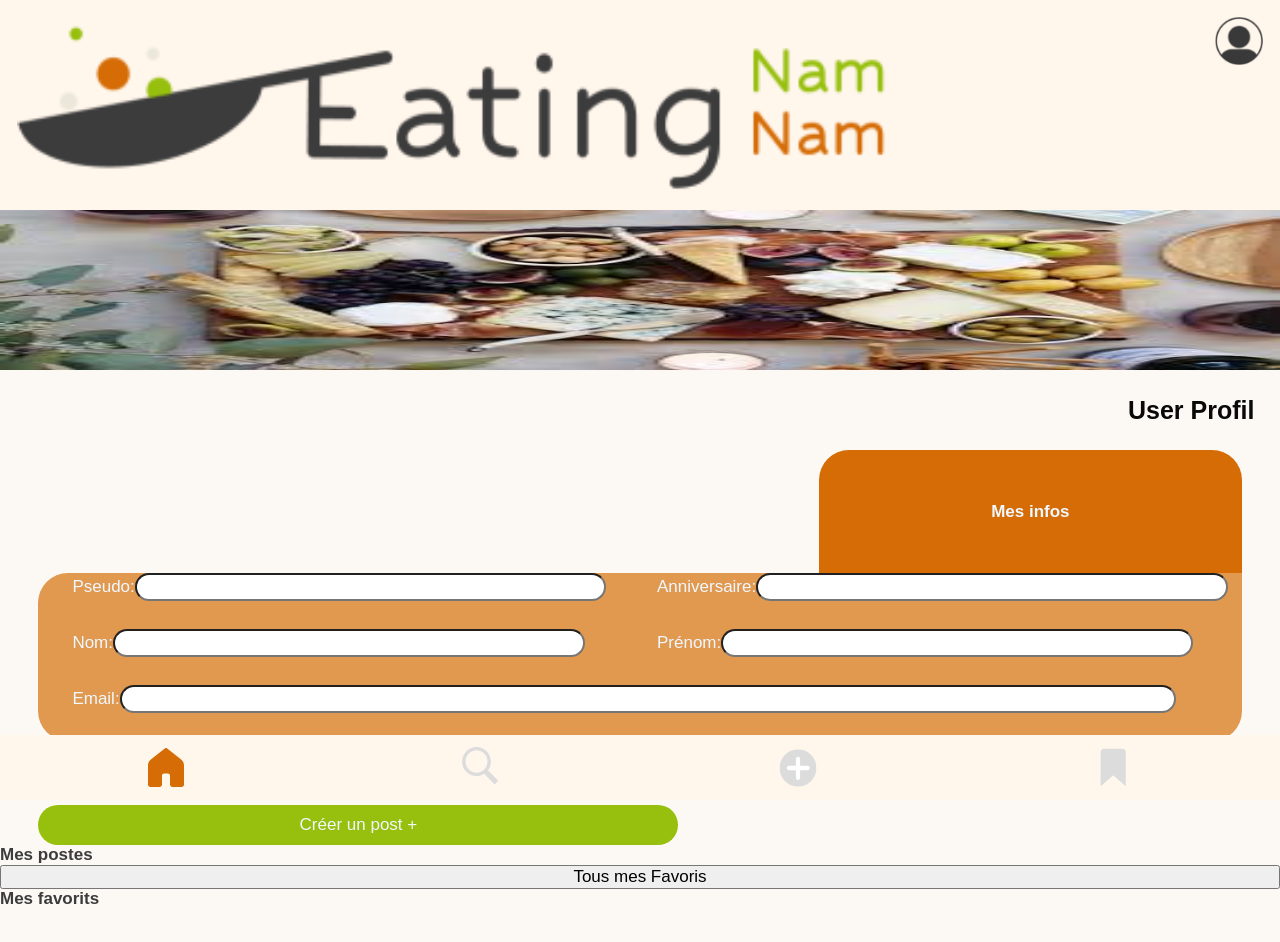
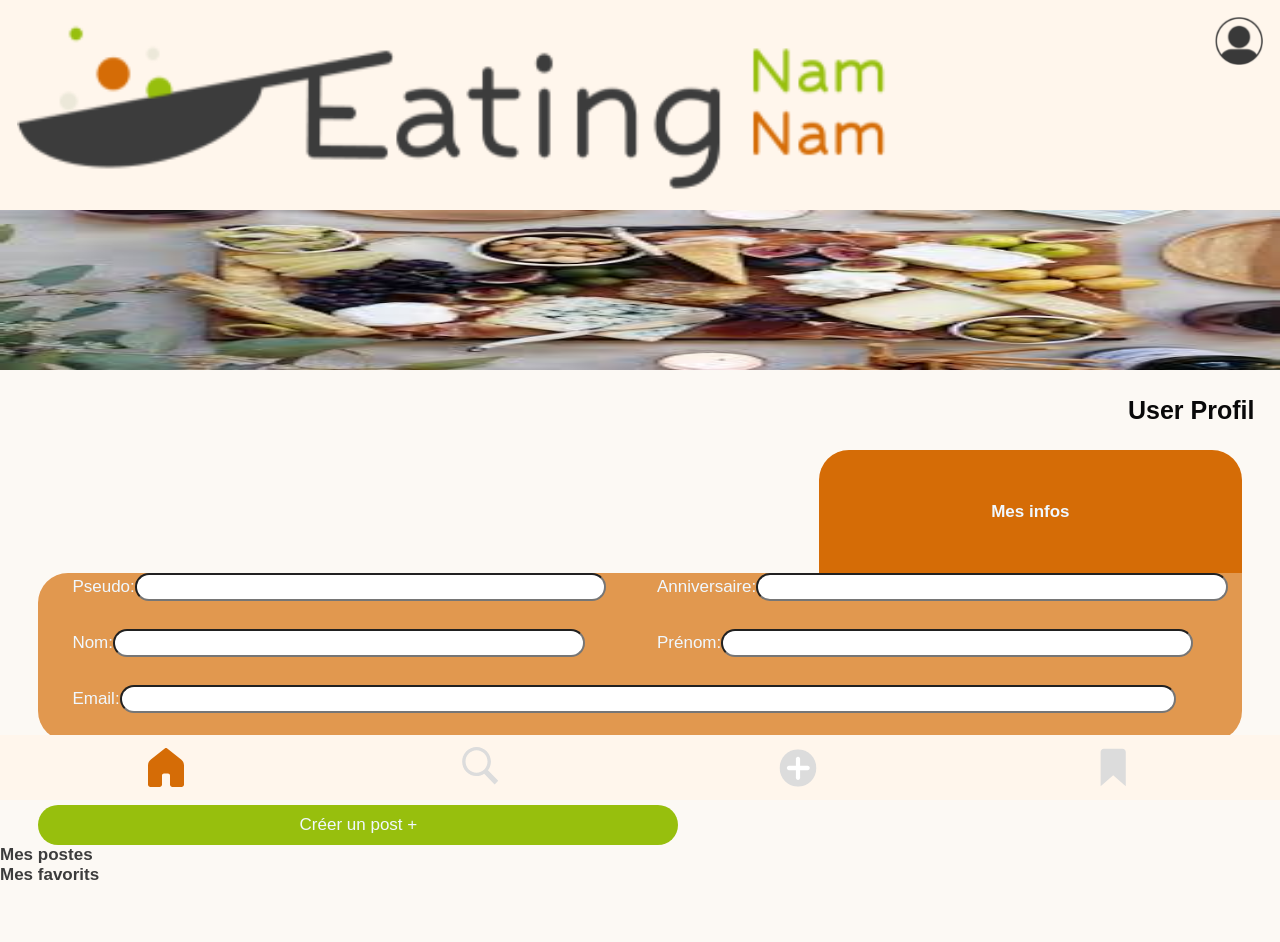
Before and after one commit to WildCodeSchool/0923-lille-JS-eatingnamnam, a React (Vite) app in the folder frontend/: page /profile in a window 1280 px wide. Shown: the top 942 px of the page. Built offline with nearby package versions, Linux system fonts and the light colour scheme; a web font is replaced by a local one.

Commit message:
Update UserProfil.jsx

```diff
--- a/frontend/src/pages/UserProfil/UserProfil.jsx
+++ b/frontend/src/pages/UserProfil/UserProfil.jsx
@@ -9,19 +9,21 @@ function UserProfil() {
         alt="a magnifying glass icon"
       />
       <h1 className="UserProfil__name">User Profil</h1>
+      <section className="test">
         <h4 className="UserProfil__myInfo">Mes infos</h4>
 
         <form className="UserProfil__info" action="#" method="post">
           <div className="UserProfil__pseudo">
             <label className="" htmlFor="pseudo">
               Pseudo:
-          </label>
               <input
                 id="pseudo"
                 className="UserProfil__pseudo__input"
                 type="text"
               />
+            </label>
           </div>
+
           <div className="UserProfil__anniversaire">
             <label className="" htmlFor="anniversaire">
               Anniversaire:
@@ -33,10 +35,10 @@ function UserProfil() {
             />
           </div>
           <div className="UserProfil__nom">
-          <label className="" htmlFor="nom">
+            <label className="testLabel" htmlFor="nom">
               Nom:
+              <input id="nom" className="UserProfil__nom__input" type="text" />
             </label>
-          <input id="nom" className="UserProfil__nom__input" type="text" />
           </div>
           <div className="UserProfil__prenom">
             <label className="" htmlFor="prenom">
@@ -55,14 +57,12 @@ function UserProfil() {
             <input id="email" className="UserProfil__mail__input" type="text" />
           </div>
         </form>
+      </section>
       <button className="UserProfil__button__post" type="button">
         Créer un post +
       </button>
-      <h1>Mes postes</h1>
-      <button className="UserProfil__button__favoris" type="button">
-        Tous mes Favoris
-      </button>
-      <h1>Mes favorits</h1>
+      <h1 className="UserProfil__post__fav">Mes postes</h1>
+      <h1 className="UserProfil__post__fav">Mes favorits</h1>
     </>
   );
 }
```
Lines whose indentation alone changed are shown as unchanged.
